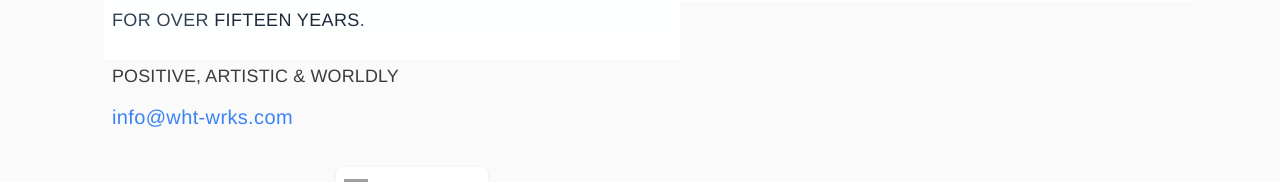
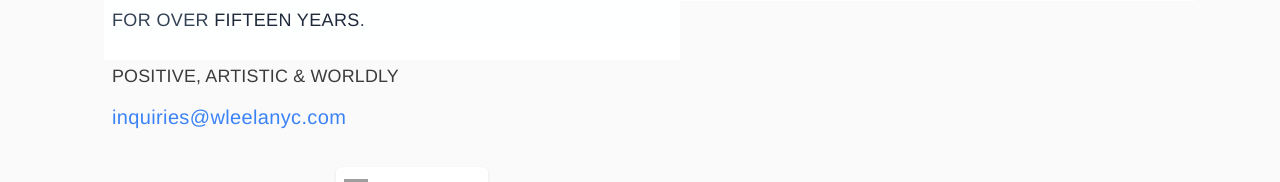
Before and after one commit to Naser2/leela, a Next.js app: page /about in a window 1280 px wide. Shown: the part 1750-1932 px from the top of the page. Built offline with nearby package versions, Linux system fonts and the light colour scheme; grey boxes are pictures that could not be loaded.

Commit message:
rplaced- info@wht-wrks.com

```diff
--- a/src/pages/about.jsx
+++ b/src/pages/about.jsx
@@ -118,7 +118,7 @@ export default function AboutPage() {
                         href="mailto:info@wht-wrks.com className="
                         className="text-lg lowercase  text-blue-500 md:text-xl"
                       >
-                        info@wht-wrks.com
+                        inquiries@wleelanyc.com
                       </Link>
                     </p>
                   </div>
```
